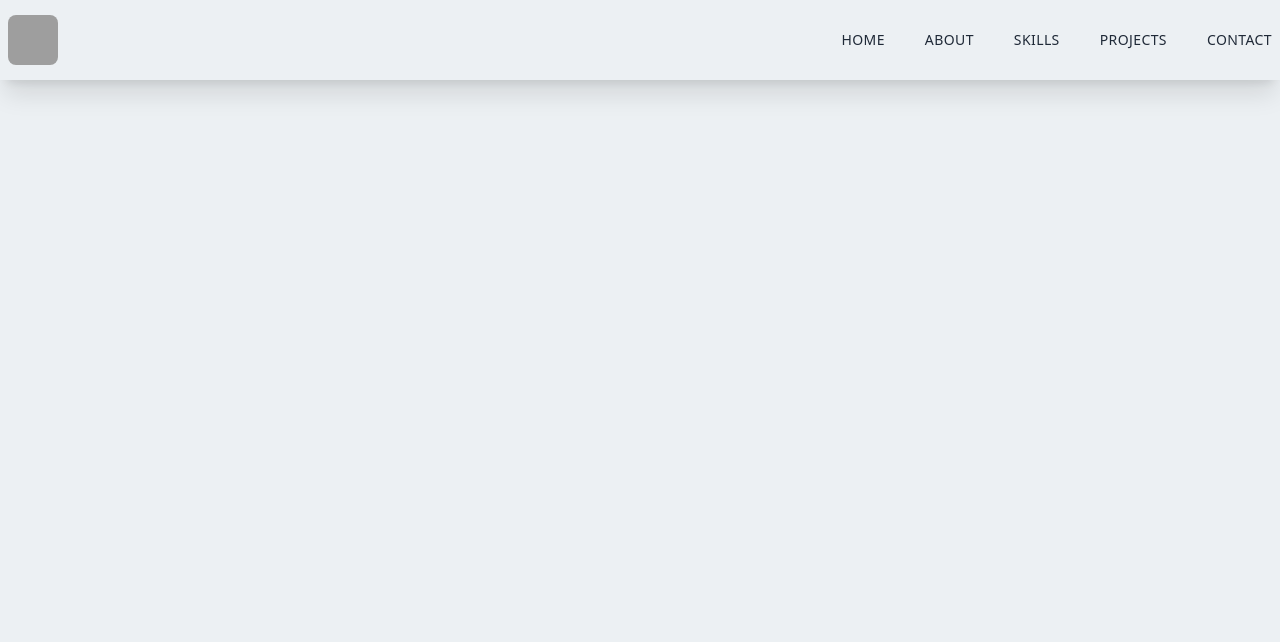
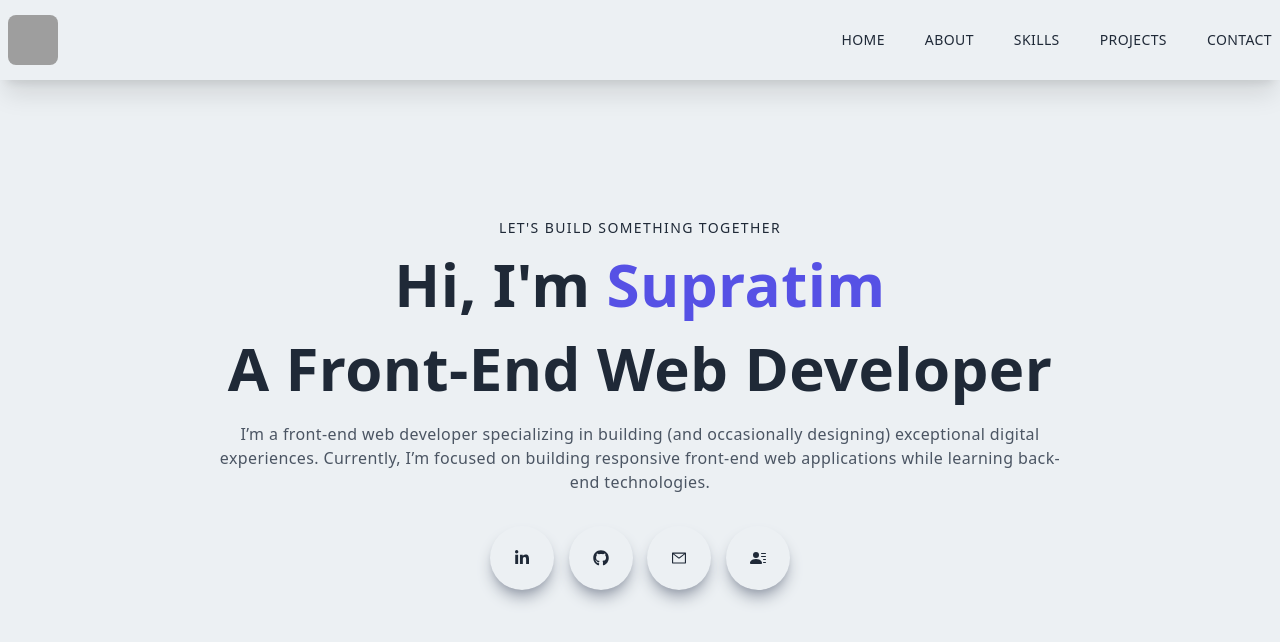
Before and after one commit to SupratimHazarika/portfolio, a Next.js app: page / in a window 1280 px wide. Shown: the top 642 px of the page. Built offline with nearby package versions, Linux system fonts and the light colour scheme; grey boxes are pictures that could not be loaded.

Commit message:
Main component design completed

```diff
--- /dev/null
+++ b/components/Main.jsx
@@ -0,0 +1,45 @@
+import React from 'react';
+import { AiOutlineMail } from 'react-icons/ai';
+import { BsFillPersonLinesFill } from 'react-icons/bs';
+import { FaGithub, FaLinkedinIn } from 'react-icons/fa';
+
+const Main = () => {
+  return (
+    <div className="w-full h-screen text-center">
+      <div className="max-w-[1240px] w-full h-full mx-auto p-2 flex justify-center items-center">
+        <div>
+          <p className="mt-6 uppercase text-sm tracking-widest text-grey-600">
+            Let's build something together
+          </p>
+          <h1 className="py-4 text-grey-700">
+            Hi, I'm <span className="text-[#5651e5]">Supratim</span>
+          </h1>
+          <h1 className="py-2 text-grey-700">A Front-End Web Developer</h1>
+          <p className="py-4 text-gray-600 max-w-[70%] m-auto">
+            {' '}
+            I’m a front-end web developer specializing in building (and
+            occasionally designing) exceptional digital experiences. Currently,
+            I’m focused on building responsive front-end web applications while
+            learning back-end technologies.
+          </p>
+          <div className="flex items-center justify-between max-w-[300px] m-auto py-4">
+            <div className="rounded-full shadow-lg shadow-gray-400 p-6 cursor-pointer hover:scale-110 ease-in duration-300">
+              <FaLinkedinIn />
+            </div>
+            <div className="rounded-full shadow-lg shadow-gray-400 p-6 cursor-pointer hover:scale-110 ease-in duration-300">
+              <FaGithub />
+            </div>
+            <div className="rounded-full shadow-lg shadow-gray-400 p-6 cursor-pointer hover:scale-110 ease-in duration-300">
+              <AiOutlineMail />
+            </div>
+            <div className="rounded-full shadow-lg shadow-gray-400 p-6 cursor-pointer hover:scale-110 ease-in duration-300">
+              <BsFillPersonLinesFill/>
+            </div>
+          </div>
+        </div>
+      </div>
+    </div>
+  );
+};
+
+export default Main;
--- a/components/Navbar.jsx
+++ b/components/Navbar.jsx
@@ -44,13 +44,15 @@
               </li>
             </Link>
           </ul>
-          <div onClick={handleNav} className="md:hidden">
+          <div onClick={handleNav} className="md:hidden cursor-pointer">
             <AiOutlineMenu size={25} />
           </div>
         </div>
       </div>
       <div
-        className={nav ? 'fixed left-0 top-0 w-full h-screen bg-black/70' : ''}
+        className={
+          nav ? 'md:hidden fixed left-0 top-0 w-full h-screen bg-black/70' : ''
+        }
       >
         <div
           className={
--- a/pages/index.js
+++ b/pages/index.js
@@ -1,5 +1,6 @@
 import Head from 'next/head'
 import Image from 'next/image'
+import Main from '../components/Main'
 import Navbar from '../components/Navbar'
 
 export default function Home() {
@@ -11,6 +12,7 @@
         <link rel="icon" href="/favicon.ico" />
       </Head>
       <Navbar />
+      <Main />
     </div>
   )
 }
```
